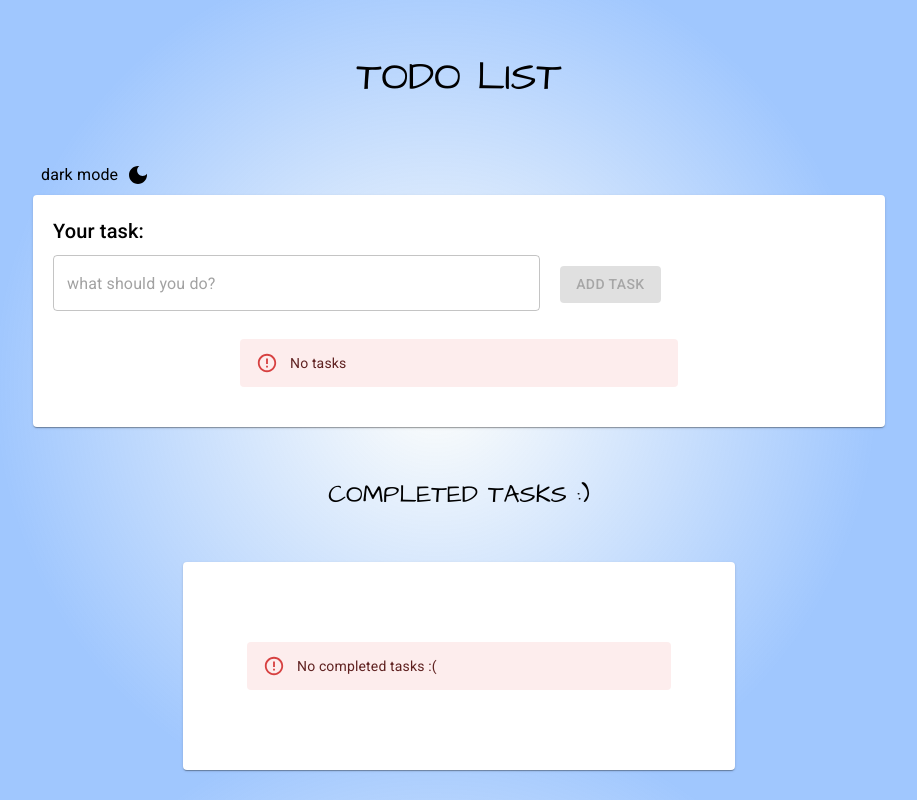
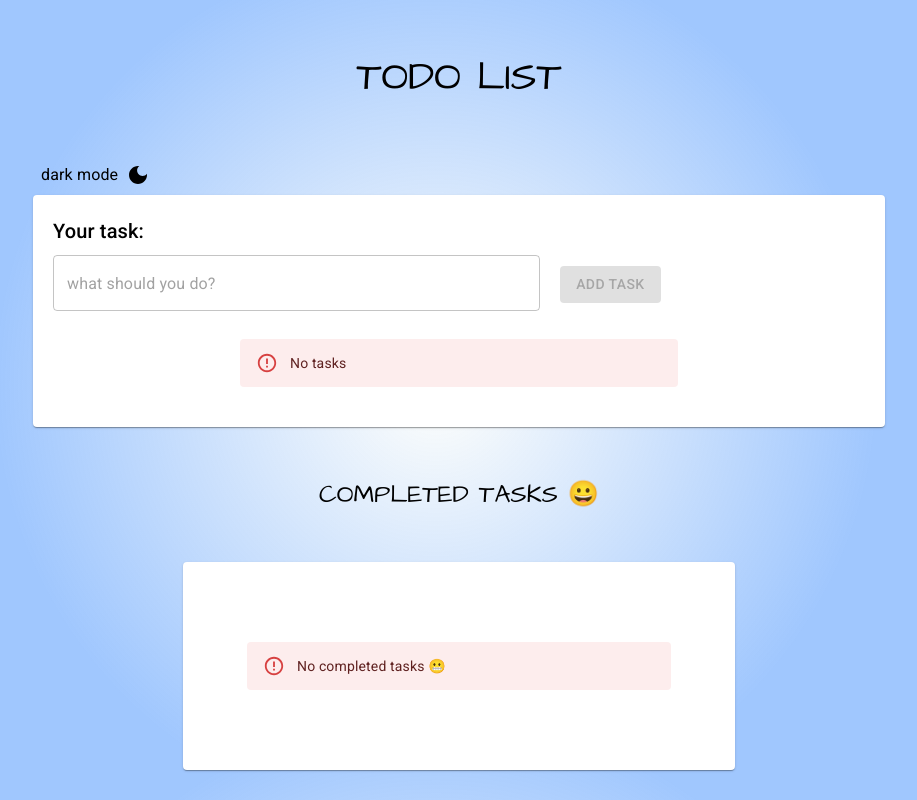
Before and after one commit to martynakiljan/todo-react, a React (Create React App) app: page / in a window 1280 px wide. Shown: the whole page, without its empty margins (181-1098 px from the left). Built offline with nearby package versions, Linux system fonts and the light colour scheme.

Commit message:
some styling changes

```diff
--- a/src/App.css
+++ b/src/App.css
@@ -52,6 +52,10 @@ body.theme-dark{
 .list-title.important {
   color: #d32f2f;
   font-weight: bold;
+
+  .theme-dark & {
+    color: #d32f2f;
+  }
 }
 
 .completed {
@@ -94,7 +98,6 @@ body.theme-dark{
   right: 0;
   bottom: 0;
   position: fixed;
-  cursor: none;
   z-index: 11;
 }
 
--- a/src/App.js
+++ b/src/App.js
@@ -80,7 +80,7 @@ function App() {
         </Container>
         <Container maxWidth="sm">
           <h2 className="todo-title todo-title__completed">
-            COMPLETED TASKS :)
+            COMPLETED TASKS 😀
           </h2>
           <CompletedTaskContainer tasks={tasks} />
         </Container>
--- a/src/components/CompletedTasksContainer.js
+++ b/src/components/CompletedTasksContainer.js
@@ -33,7 +33,7 @@ const CompletedTaskContainer = ({ tasks }) => {
             </ul>
           ) : (
             <Alert severity="error" sx={{ m: 5 }}>
-              No completed tasks :(
+              No completed tasks 😬
             </Alert>
           )}
         </div>
```
